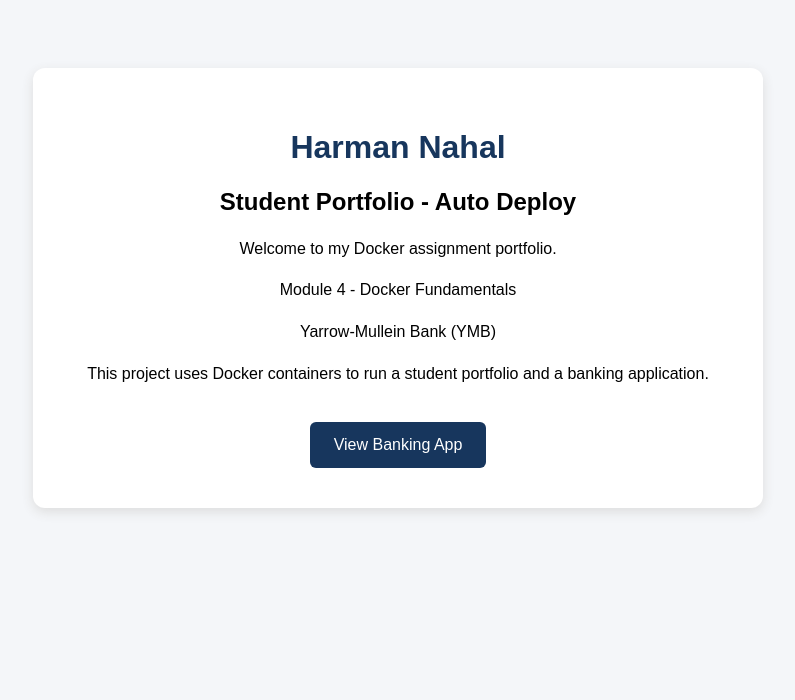
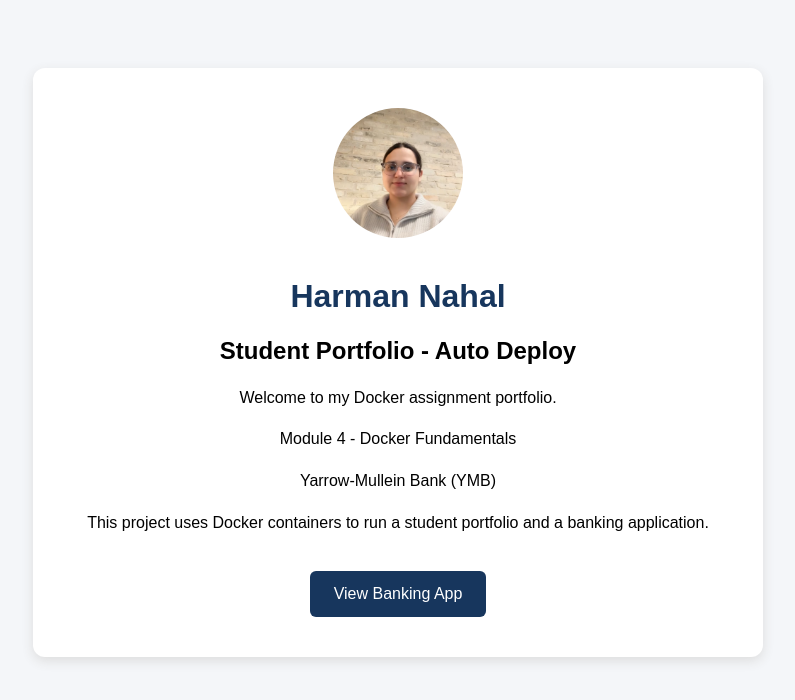
Before and after one commit to HarmanNahal26/ymb-student-portfolio, a plain HTML site: page index.html in a window 1280 px wide. Shown: the whole page, without its empty margins (242-1037 px from the left). Drawn offline with Linux system fonts and the light colour scheme.

Commit message:
Add profile picture to Student Portfolio

```diff
--- a/index.html
+++ b/index.html
@@ -35,6 +35,8 @@
 </head>
 <body>
     <div class="container">
+<img src="profile.jpg" alt="My Profile Photo"
+     style="width:130px; height:130px; border-radius:50%; object-fit:cover; margin-bottom:15px;">
         <h1>Harman Nahal</h1>
         <h2>Student Portfolio - Auto Deploy</h2>
         <p>Welcome to my Docker assignment portfolio.</p>
```
Also changed, not shown: profile.jpg (added), 1 other file.
